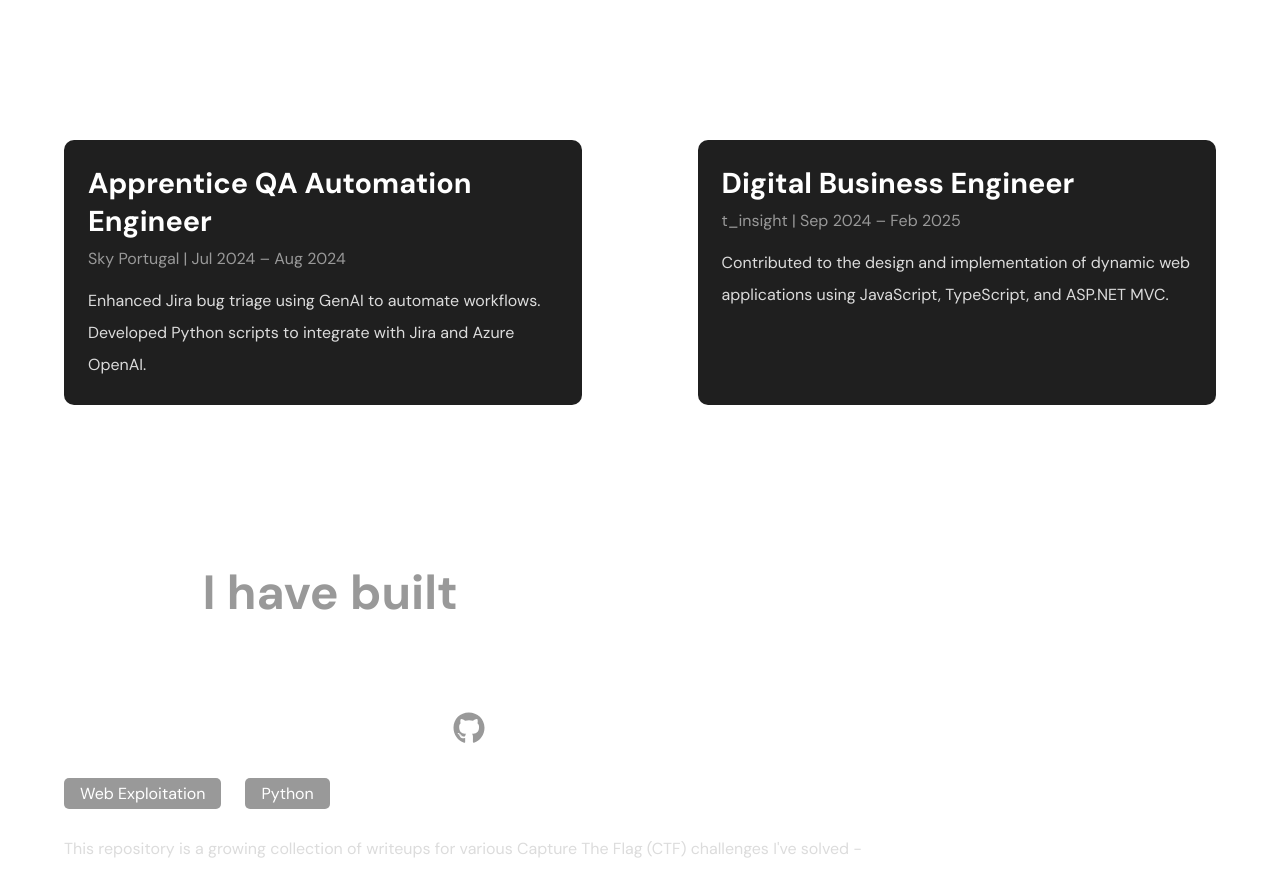
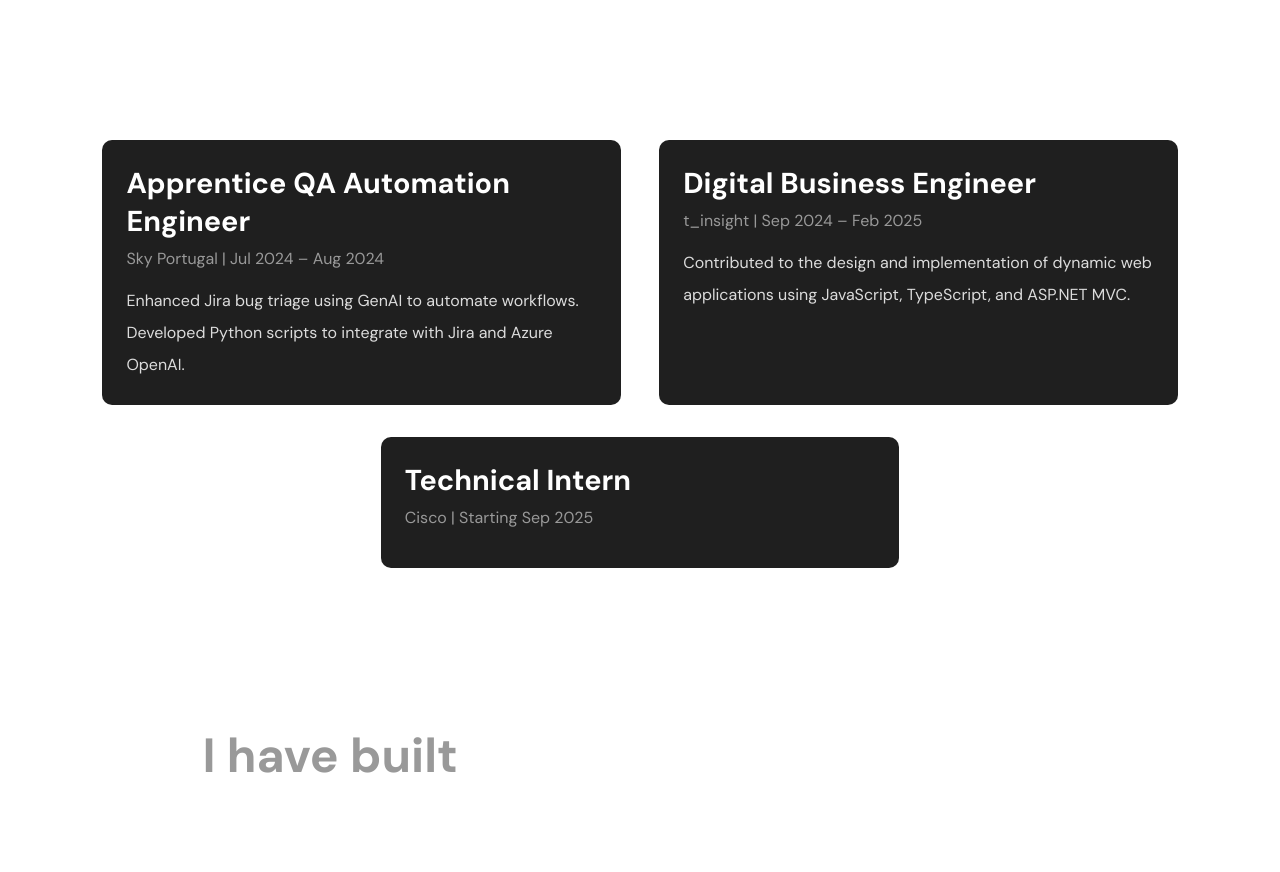
Before and after one commit to sousa16/portfolio-website, a React (Create React App) app: page / in a window 1280 px wide. Shown: the part 1420-2292 px from the top of the page. Built offline with nearby package versions, Linux system fonts and the light colour scheme.

Commit message:
added Cisco work experience

```diff
--- a/public/index.html
+++ b/public/index.html
@@ -13,7 +13,7 @@
     <link rel="manifest" href="%PUBLIC_URL%/manifest.json" />
     <!--Google Fonts-->
     <link href="https://fonts.googleapis.com/css2?family=DM+Sans:opsz,wght@9..40,400;9..40,500;9..40,700&display=swap" rel="stylesheet">
-    <title>Home | João Sousa</title>
+    <title>João Sousa</title>
   </head>
   <body>
     <noscript>You need to enable JavaScript to run this app.</noscript>
--- a/src/components/WorkExperience.js
+++ b/src/components/WorkExperience.js
@@ -27,7 +27,7 @@
                 Work Experience
             </Heading>
 
-            <FlexContainer justify="space-between" wrap="wrap">
+            <FlexContainer justify="space-evenly" wrap="wrap">
                 {/* Work Experience Cards */}
                 <ExperienceCard>
                     <ExperienceCardHeader>
@@ -58,6 +58,23 @@
                     </ExperienceCardContent>
                 </ExperienceCard>
 
+                <ExperienceCard>
+                    <ExperienceCardHeader>
+                        <Heading as="h3" size="h3">
+                            Technical Intern
+                        </Heading>
+                        <GreyText>Cisco | Starting Sep 2025</GreyText>
+                    </ExperienceCardHeader>
+                    {/*
+                    <ExperienceCardContent>
+                        <ParaText>
+                            Learning enterprise networking and automation.
+                        </ParaText>
+                    </ExperienceCardContent>
+                    */}
+
+                </ExperienceCard>
+
             </FlexContainer>
         </PaddingContainer>
     );
--- a/src/styles/Global.styled.js
+++ b/src/styles/Global.styled.js
@@ -27,6 +27,7 @@
     align-items: ${({ align }) => align};
     gap: ${({ gap }) => gap};
     flex-direction: ${({ direction }) => direction};
+    flex-wrap: ${({ wrap }) => wrap};
 
     & > div {
         flex: ${({ fullWidthChild }) => fullWidthChild && 1};
```
